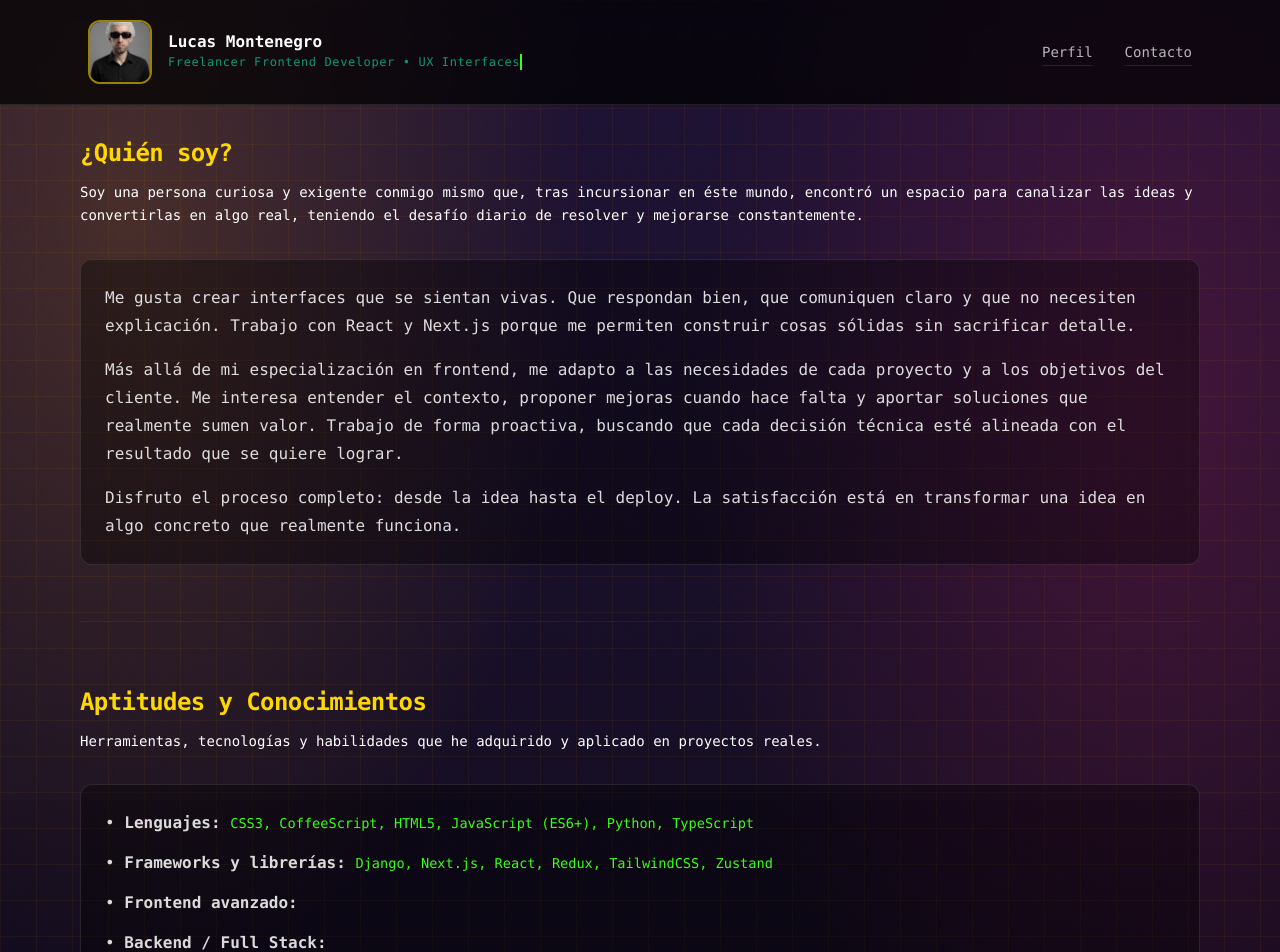
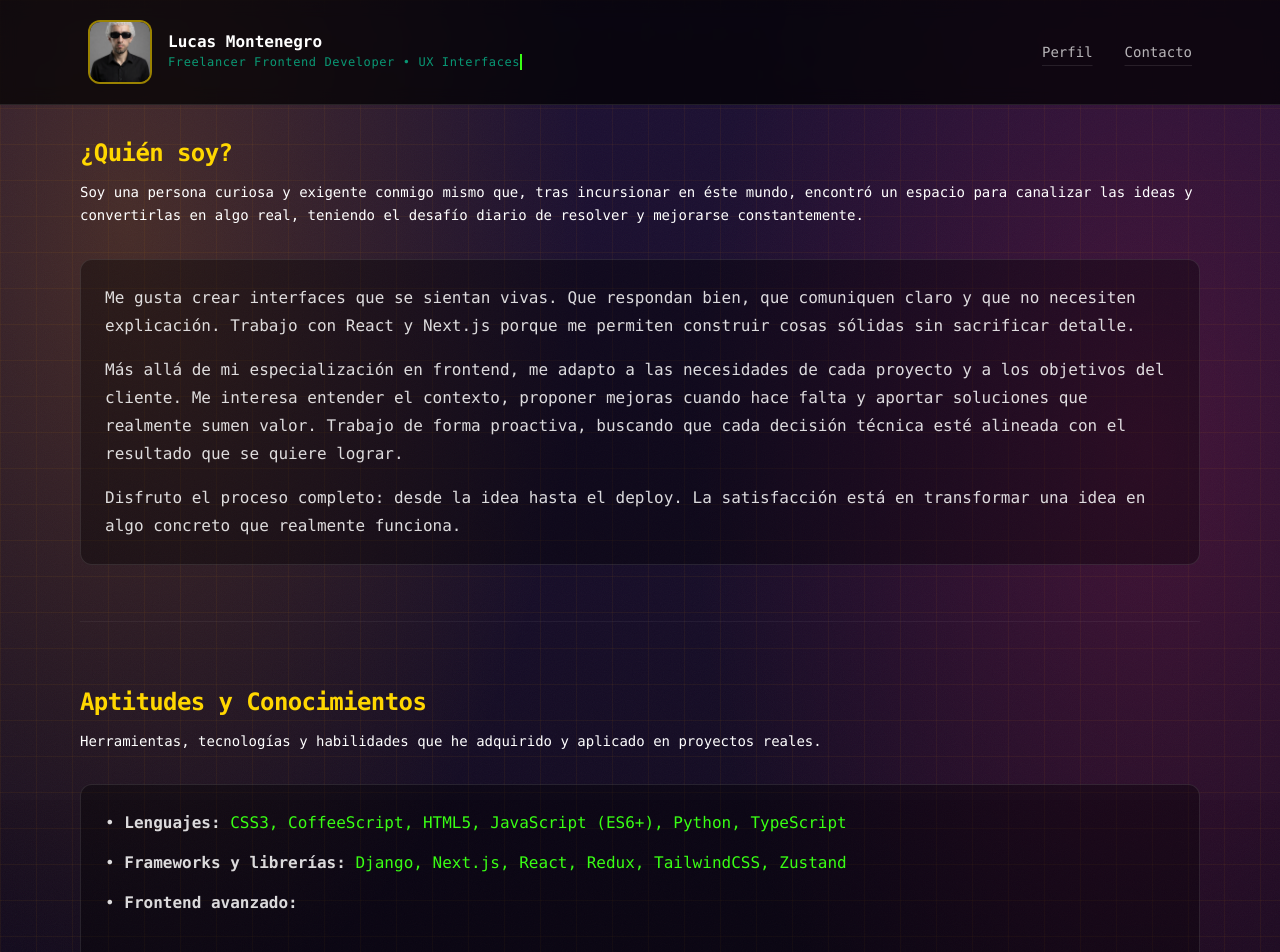
Before and after one commit to lu-developer476/Portfolio, a Next.js app: page /about in a window 1280 px wide. Shown: the top 952 px of the page. Built offline with nearby package versions, Linux system fonts and the light colour scheme.

Commit message:
globals.css

```diff
--- a/src/app/globals.css
+++ b/src/app/globals.css
@@ -108,8 +108,12 @@ body {
 }
 
 @keyframes typingWord {
-  from { clip-path: inset(0 100% 0 0); }
-  to { clip-path: inset(0 0 0 0); }
+  from {
+    clip-path: inset(0 100% 0 0);
+  }
+  to {
+    clip-path: inset(0 0 0 0);
+  }
 }
 
 .word {
@@ -117,17 +121,9 @@ body {
   white-space: nowrap;
   color: #39ff14;
 
-  /* 👇 achica visualmente las frases */
-  font-size: 0.85rem;
-  line-height: 1.2;
-
-  /* 👇 evita que ocupe toda la pantalla */
-  max-width: 90vw;
-
   clip-path: inset(0 100% 0 0);
 
-  /* 👇 más steps = mejor typing para frases largas */
-  animation: typingWord 1.2s steps(60, end) forwards;
+  animation: typingWord 1.2s steps(12, end) forwards;
 }
 
 /* delays progresivos */
```
